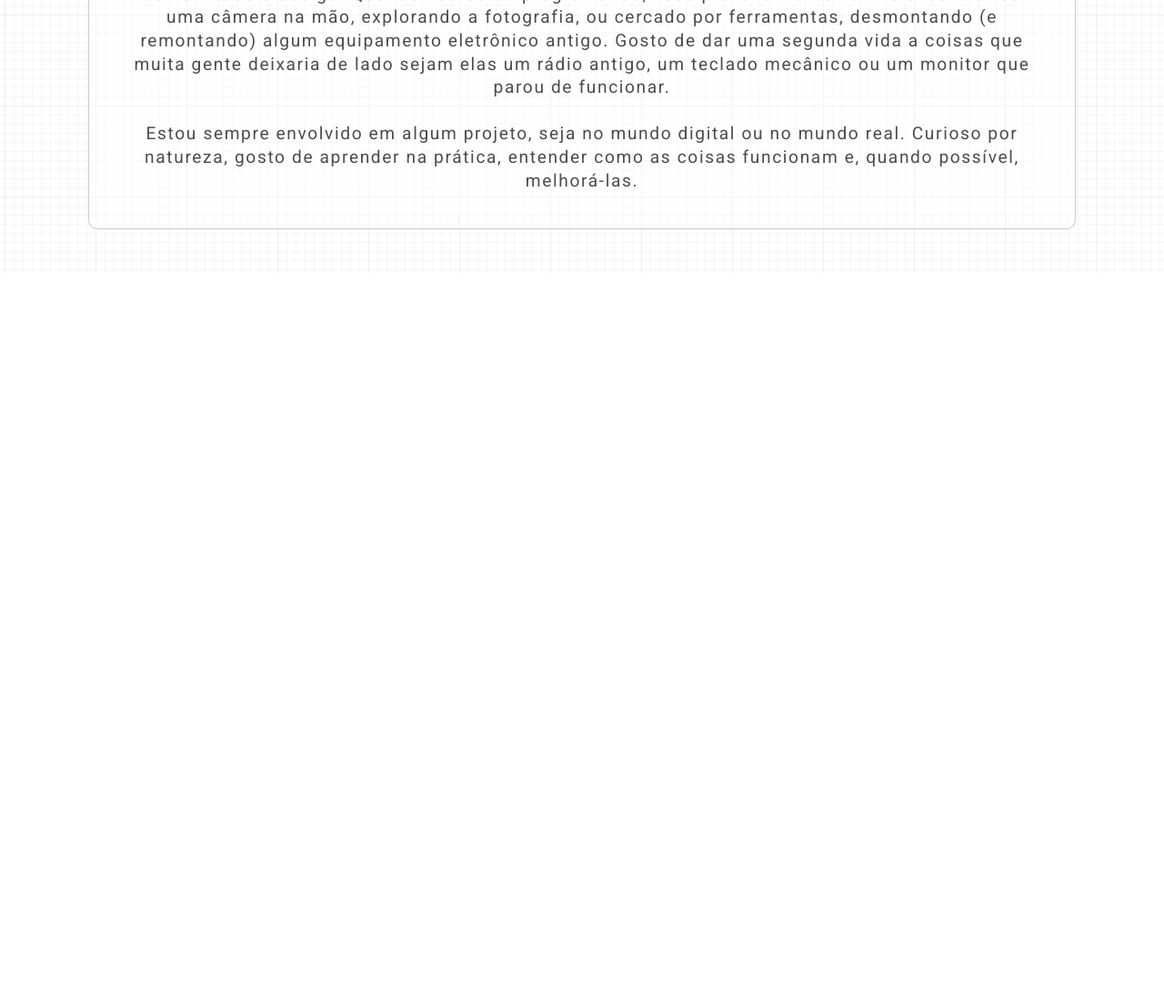
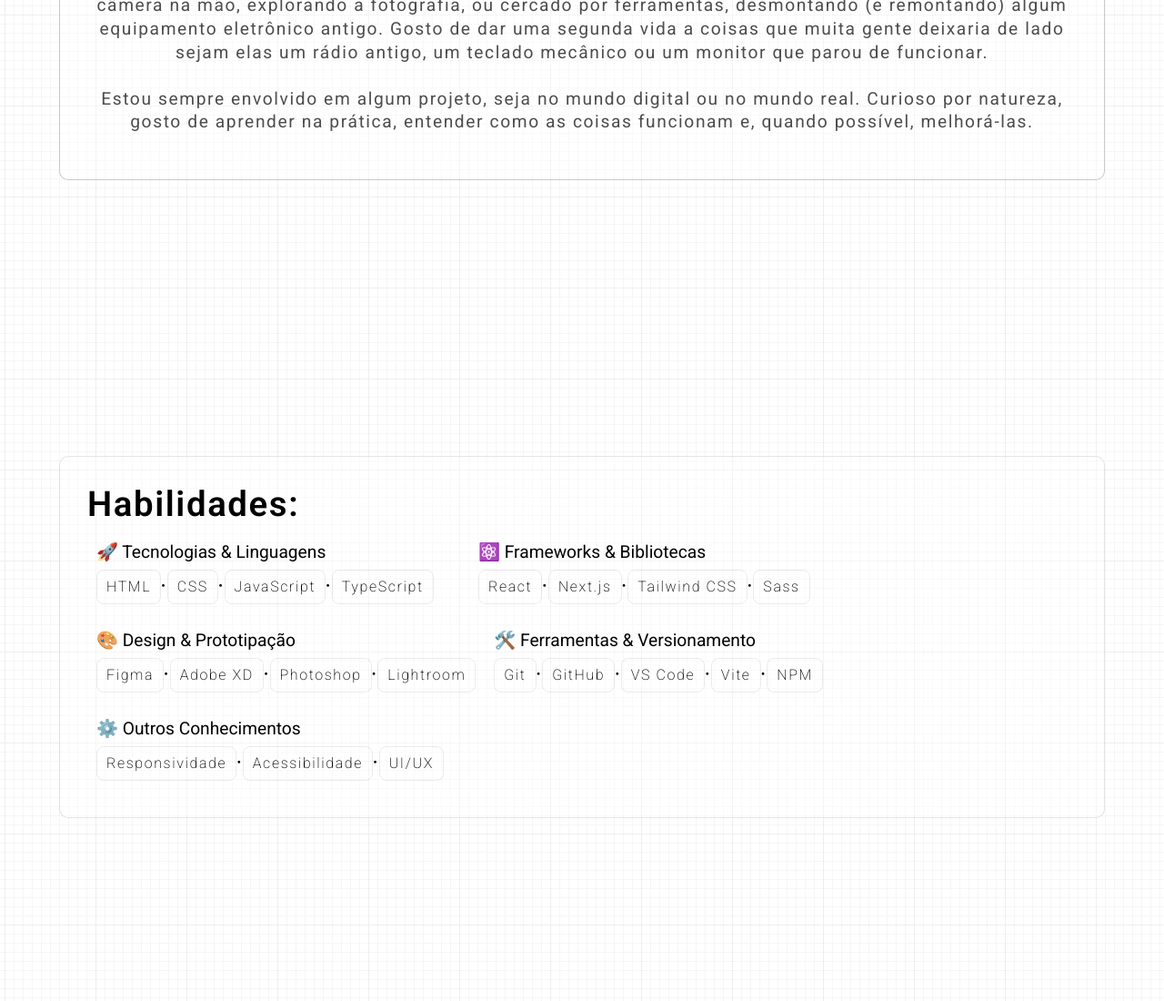
Before and after one commit to Arthur-74/portfolio, a plain HTML site: page index.html in a window 1280 px wide. Shown: the part 1289-2389 px from the top of the page at 91% size. Before the commit the page ends 1589 px from the top, so only its background shows below. Drawn offline with Linux system fonts and the light colour scheme; a web font is replaced by a local one.

Commit message:
added skills section + small adjustments

```diff
--- a/index.html
+++ b/index.html
@@ -114,6 +114,82 @@
         </div>
     </div>
 
+    <div class="skills">
+        <div class="skills_section">
+            <p id="title">Habilidades:</p>
+            <div class="skills_grid">
+
+                <div class="skills_card">
+                    <p class="skills_title">🚀 Tecnologias & Linguagens</p>
+                    <div id="skills_list">
+                        <p id="name">HTML</p>
+                        <p id="dott">•</p>
+                        <p id="name">CSS</p>
+                        <p id="dott">•</p>
+                        <p id="name">JavaScript</p>
+                        <p id="dott">•</p>
+                        <p id="name">TypeScript</p>
+                    </div>
+                </div>
+
+                <div class="skills_card">
+                    <p class="skills_title">⚛️ Frameworks & Bibliotecas</p>
+                    <div id="skills_list">
+                        <p id="name">React</p>
+                        <p id="dott">•</p>
+                        <p id="name">Next.js</p>
+                        <p id="dott">•</p>
+                        <p id="name">Tailwind CSS</p>
+                        <p id="dott">•</p>
+                        <p id="name">Sass</p>
+                    </div>
+                </div>
+
+                <div class="skills_card">
+                    <p class="skills_title">🎨 Design & Prototipação</p>
+                    <div id="skills_list">
+                        <p id="name">Figma</p>
+                        <p id="dott">•</p>
+                        <p id="name">Adobe XD</p>
+                        <p id="dott">•</p>
+                        <p id="name">Photoshop</p>
+                        <p id="dott">•</p>
+                        <p id="name">Lightroom</p>
+                    </div>
+                </div>
+
+                <div class="skills_card">
+                    <p class="skills_title">🛠️ Ferramentas & Versionamento</p>
+                    <div id="skills_list">
+                        <p id="name">Git</p>
+                        <p id="dott">•</p>
+                        <p id="name">GitHub</p>
+                        <p id="dott">•</p>
+                        <p id="name">VS Code</p>
+                        <p id="dott">•</p>
+                        <p id="name">Vite</p>
+                        <p id="dott">•</p>
+                        <p id="name">NPM</p>
+                    </div>
+                </div>
+
+                <div class="skills_card">
+                    <p class="skills_title">⚙️ Outros Conhecimentos</p>
+                    <div id="skills_list">
+                        <p id="name">Responsividade</p>
+                        <p id="dott">•</p>
+                        <p id="name">Acessibilidade</p>
+                        <!-- <p id="dott">•</p>
+                        <p id="name">SEO básico</p> -->
+                        <p id="dott">•</p>
+                        <p id="name">UI/UX</p>
+                    </div>
+                </div>
+
+            </div>
+        </div>
+    </div>
+
     <script src="src/toggle.js"></script>
     <script>
         const menus = [
--- a/src/style.css
+++ b/src/style.css
@@ -76,6 +76,8 @@ transition: ease 0.5s;
     min-width: 90px;
     transform: scaleY(1.2);
     text-align: left;
+    cursor: context-menu;
+    user-select: none;
 }
 
 #titulonav #nome {
@@ -97,6 +99,7 @@ transition: ease 0.5s;
     flex: 1 1 100%;
     text-transform: uppercase;
     font-size: 12px;
+    user-select: none;
 }
 
 .menu ul {
@@ -144,6 +147,8 @@ transition: ease 0.5s;
     height: 88.5dvh;
     justify-content: left;
     align-items: center;
+    cursor: context-menu;
+    user-select: none;
 }
 
 .section_area {
@@ -215,11 +220,13 @@ transition: ease 0.5s;
     height: 100dvh;
     justify-content: center;
     align-items: center;
+    cursor: context-menu;
+    user-select: none;
 }
 
 .about_section {
     background-color: hsl(var(--bg-color-hsl), 0.4);
-    width: 80dvw;
+    width: 85dvw;
     align-content: center;
     padding: 30px;
     border-radius: 10px;
@@ -240,7 +247,7 @@ transition: ease 0.5s;
     font-family: Roboto;
     font-weight: 600;
     font-size: 2.4rem;
-    line-height: 3rem;
+    line-height: 2.8rem;
     color: hsl(var(--text-color-hsl));
     padding: 20px 0;
     letter-spacing: 0.1rem;
@@ -253,7 +260,91 @@ transition: ease 0.5s;
     font-size: 1.2rem;
     line-height: 1.6rem;
     color: hsl(var(--cinza-500-hsl));
-    padding: 10px 0;
+    padding: 10px 0 20px 0;
     letter-spacing: 0.1rem;
     text-align: center;
 }
+
+.skills {
+    display: flex;
+    /* background-color: yellow; */
+    /* background-color: hsl(var(--bg-color-hsl)); */
+    width: 100%;
+    height: 100dvh;
+    justify-content: center;
+    align-items: center;
+    cursor: context-menu;
+    user-select: none;
+}
+
+.skills_section {
+    display: inline-grid;
+    background-color: hsl(var(--bg-color-hsl), 0.4);
+    /* background-color: pink; */
+    width: 85dvw;
+    align-content: center;
+    padding: 30px;
+    border-radius: 10px;
+    border: 1px solid hsl(var(--text-color-hsl), 0.1);
+}
+
+.skills_grid {
+    display: flex;
+    flex-wrap: wrap;
+    /* background-color: brown; */
+}
+
+.skills_section #title {
+    font-family: Roboto;
+    font-weight: 600;
+    font-size: 2.4rem;
+    line-height: 2.8rem;
+    color: hsl(var(--text-color-hsl));
+    letter-spacing: 0.1rem;
+}
+
+.skills_section .skills_card {
+    /* background-color: blue; */
+    display: inline;
+    padding: 5px;
+    border-radius: 10px;
+    margin: 5px;
+    min-width: 400px;
+}
+
+.skills_section .skills_title {
+    font-family: Roboto;
+    font-weight: 400;
+    font-size: 1.2rem;
+    color: hsl(var(--text-color-hsl));
+    padding: 10px 0;
+}
+
+.skills_section #skills_list {
+    /* background-color: yellow; */
+    display: inline-flex;
+
+    font-family: Roboto;
+    font-weight: 200;
+    font-size: 1rem;
+    text-wrap: nowrap;
+    color: hsl(var(--text-color-hsl));
+    letter-spacing: 0.1rem;
+}
+
+.skills_section #skills_list #name {
+    padding: 10px;
+    border-radius: 8px;
+    /* background-color: hsl(var(--text-color-hsl), 0.05); */
+    border: 1px solid hsl(var(--text-color-hsl), 0.08);
+    transition: ease 0.5s;
+}
+
+.skills_section #skills_list #name:hover {
+    background-color: hsl(var(--text-color-hsl), 0.08);
+    transition: ease 0.5s;
+}
+
+.skills_section #skills_list #dott {
+    padding: 10px 0px;
+}
```
